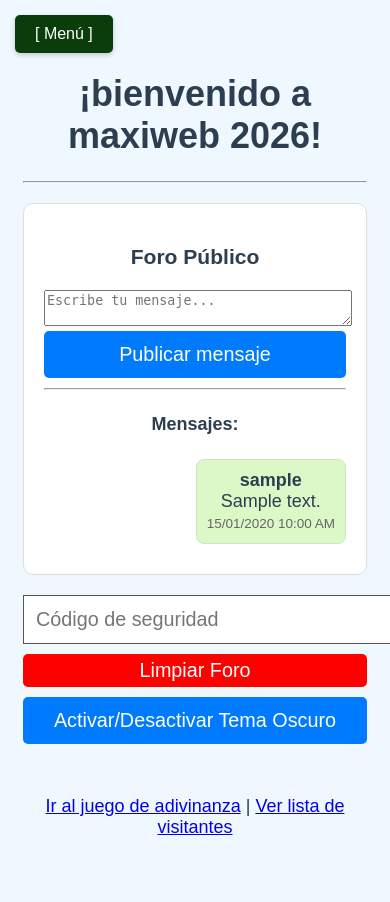
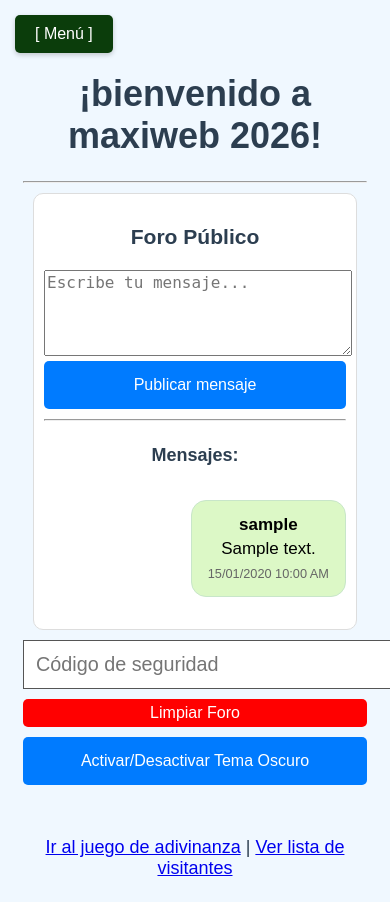
Before and after one commit to maxpro4kzzz-glitch/maxiweb-2026, a Flask app: page /foro in a window 390 px wide. Before the commit the page ends 835 px from the top, so only its background shows below. Run offline with Flask 3, Linux system fonts and the light colour scheme; a user stored in the database is signed in; tables that the repository leaves empty hold one stand-in row (values such as "Sample post").

Commit message:
mejoras de visibilidad tema oscuro y movil

```diff
--- a/templates/index.html
+++ b/templates/index.html
@@ -36,21 +36,34 @@
 <hr>
 
     <style>
-    .foro-container { max-width: 600px; margin: 20px auto; background: #fff; padding: 20px; border-radius: 10px; border: 1px solid #ddd; }
+    /* Estilos base para el foro */
+    .foro-container { max-width: 600px; margin: 20px auto; background: #fff; padding: 15px; border-radius: 10px; border: 1px solid #ddd; }
 
-    /* Contenedor que alinea las burbujas */
-    .mensaje-contenedor { display: flex; width: 100%; margin: 10px 0; }
+    /* Contenedor de mensajes */
+    .mensaje-contenedor { display: flex; width: 100%; margin: 12px 0; }
     .mensaje-contenedor.mio { justify-content: flex-end; }
     .mensaje-contenedor.otro { justify-content: flex-start; }
 
-    /* Burbuja de mensaje */
-    .mensaje-burbuja { padding: 10px; margin: 0; border-radius: 8px; max-width: 80%; }
-    .mio .mensaje-burbuja { background-color: #dcf8c6; } /* Verde para ti */
-    .otro .mensaje-burbuja { background-color: #f1f0f0; } /* Gris para otros */
+    /* Burbujas */
+    .mensaje-burbuja { padding: 12px 16px; border-radius: 15px; max-width: 85%; font-size: 16px; line-height: 1.4; }
 
-    .btn-admin { text-align: right; margin-top: 10px; }
+    /* Colores para modo claro */
+    .mio .mensaje-burbuja { background-color: #dcf8c6; color: #000; }
+    .otro .mensaje-burbuja { background-color: #f1f0f0; color: #000; }
+
+    /* MODO OSCURO: Ajustes de contraste */
+    body.dark-mode .foro-container { background: #2d2d2d; border-color: #444; }
+    body.dark-mode .otro .mensaje-burbuja { background-color: #3e3e3e; color: #fff; }
+    body.dark-mode .mio .mensaje-burbuja { background-color: #056162; color: #fff; }
+
+    /* Mejoras para CÉLULAR */
+    @media (max-width: 600px) {
+        .foro-container { margin: 10px; padding: 10px; }
+        textarea { height: 80px; font-size: 16px; } /* Evita zoom al hacer tap */
+        button { padding: 15px; font-size: 16px; width: 100%; }
+        .mensaje-burbuja { font-size: 17px; } /* Texto más grande para leer fácil */
+    }
 </style>
-
 <div class="foro-container">
     <h3>Foro Público</h3>
     <form action="/enviar_mensaje" method="POST">
```
